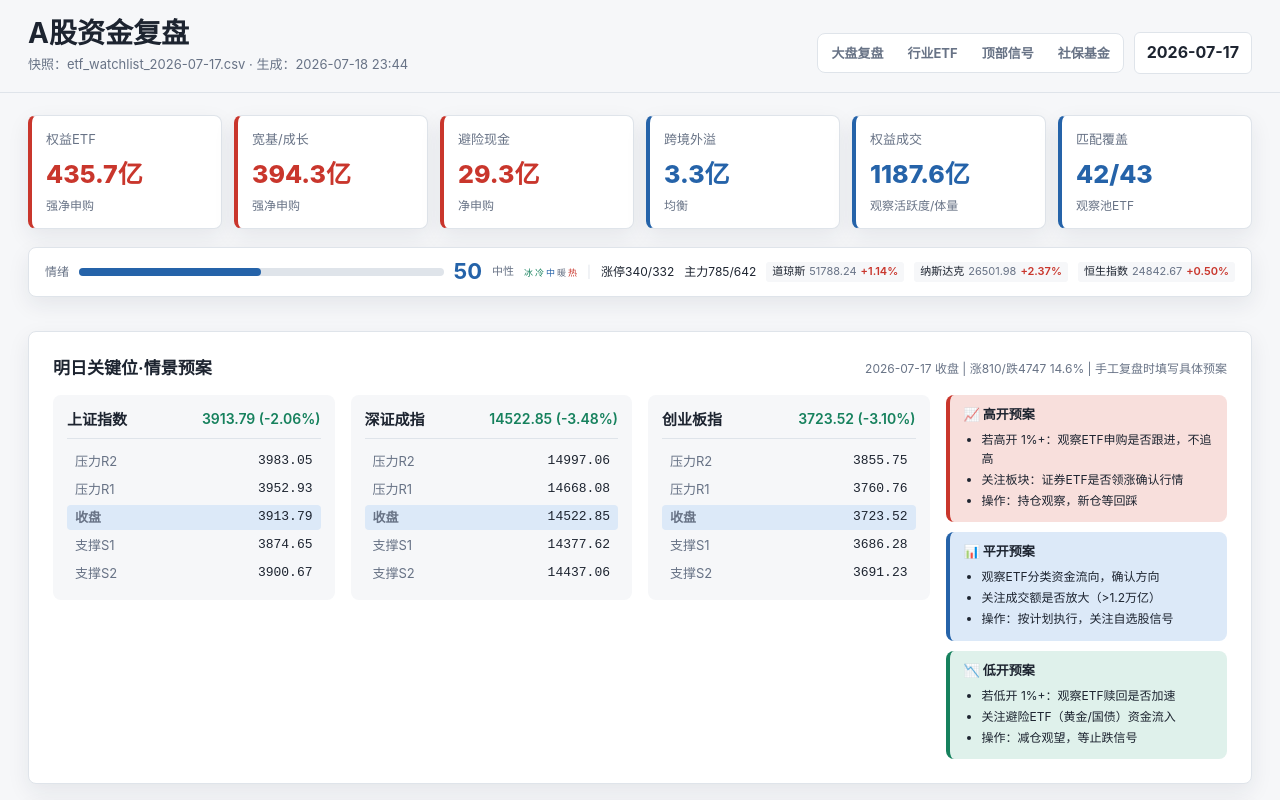
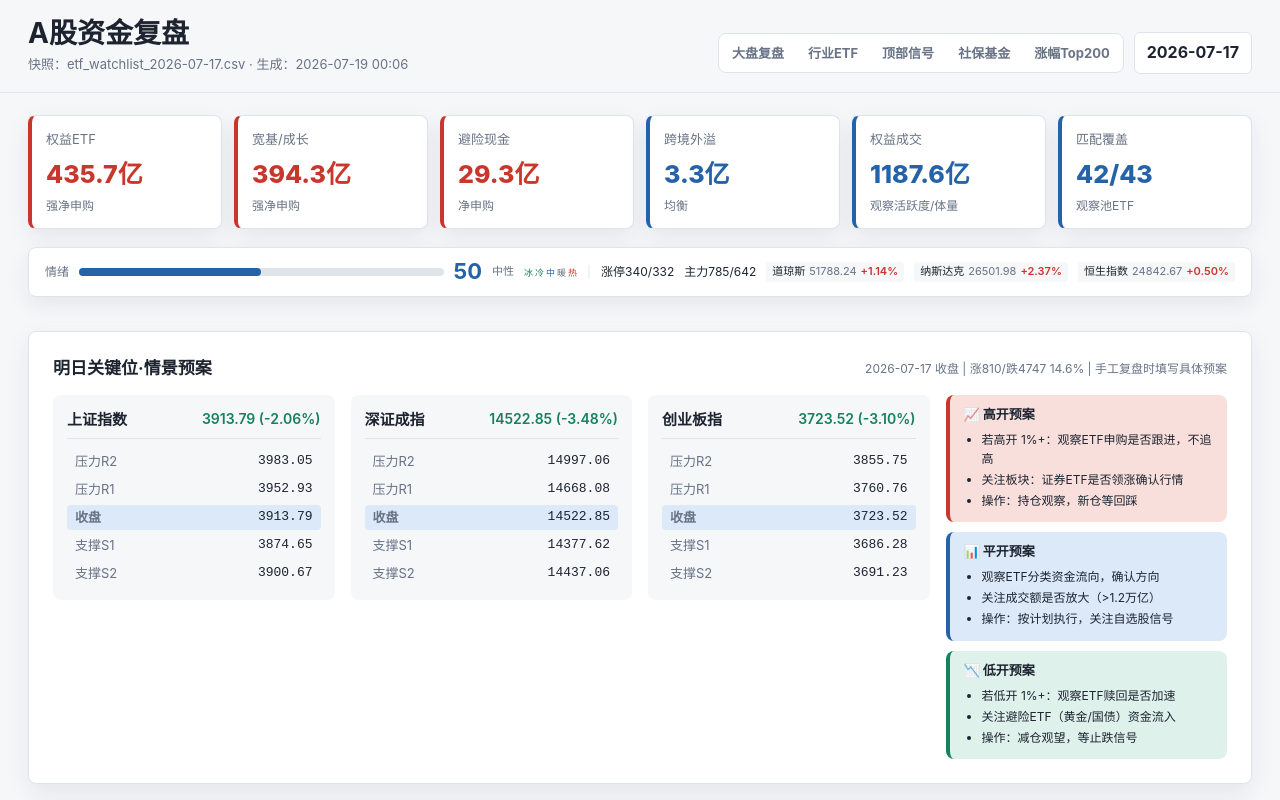
Before and after one commit to xf280230439-netizen/trading-dashboard, a plain HTML site: page docs/index.html in a window 1280 px wide. Shown: the top 800 px of the page. Drawn offline with Linux system fonts and the light colour scheme.

Commit message:
fix: add top-gainers nav link to index

```diff
--- a/docs/index.html
+++ b/docs/index.html
@@ -1471,7 +1471,7 @@
     <div class="topline">
       <div>
         <h1>A股资金复盘</h1>
-        <div class="subtitle">快照：etf_watchlist_2026-07-17.csv · 生成：2026-07-18 23:44</div>
+        <div class="subtitle">快照：etf_watchlist_2026-07-17.csv · 生成：2026-07-19 00:06</div>
       </div>
       <div class="head-actions">
         <nav class="site-nav" aria-label="页面导航">
@@ -1479,6 +1479,7 @@
           <a href="industry.html">行业ETF</a>
           <a href="top-signals.html">顶部信号</a>
           <a href="social-security.html">社保基金</a>
+          <a href="top-gainers.html">涨幅Top200</a>
         </nav>
         <div class="date-pill">2026-07-17</div>
       </div>
```
